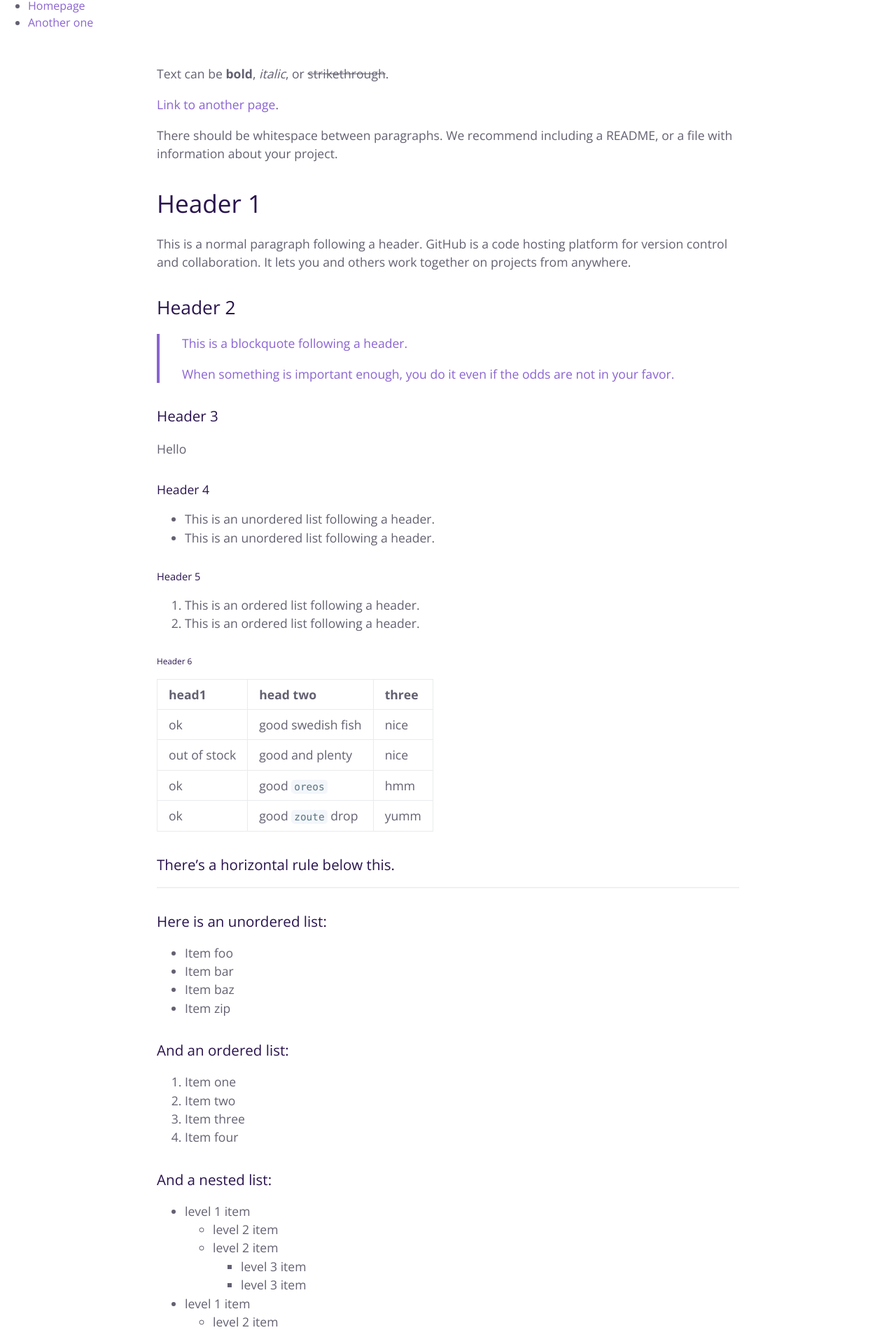
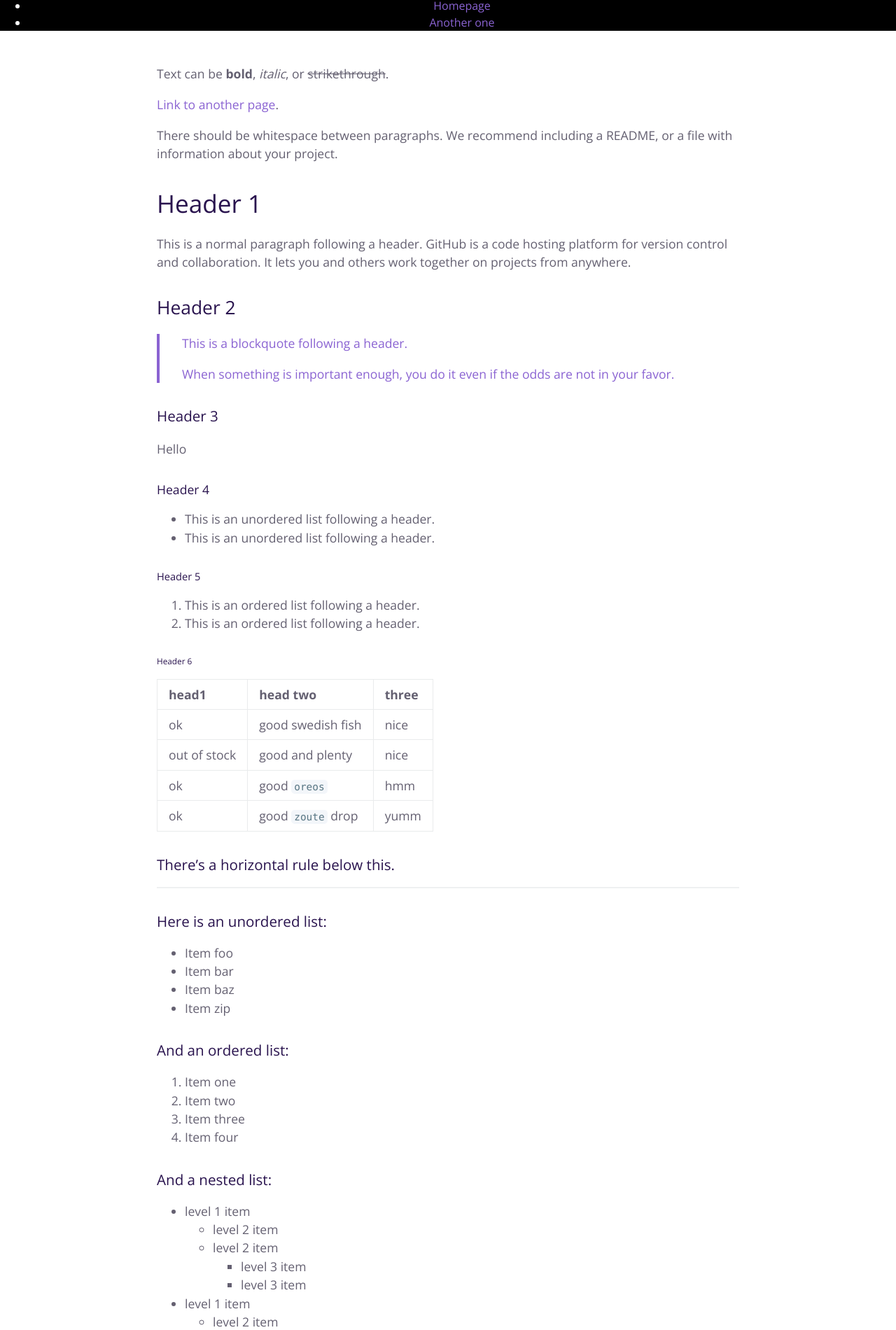
Before and after one commit to rcdorsey/rcdcorsey.github.io, a Jekyll site: the page built from index.md, in a window 1280 px wide. Shown: the part 613-2513 px from the top of the page at 70% size. Built offline with Jekyll 4.4.1, drawn with Linux system fonts in a browser that asks for light colours.

Commit message:
Add navbar colour settings

```diff
--- a/_sass/jekyll-theme-cayman.scss
+++ b/_sass/jekyll-theme-cayman.scss
@@ -122,6 +122,12 @@ a {
   @include small {
     padding: 2rem 1rem;
   }
+}
+
+.nav {
+  color: $header-heading-color;
+  text-align: center;
+  background-color: $header-bg-color;
 }
 
 .project-name {
```
